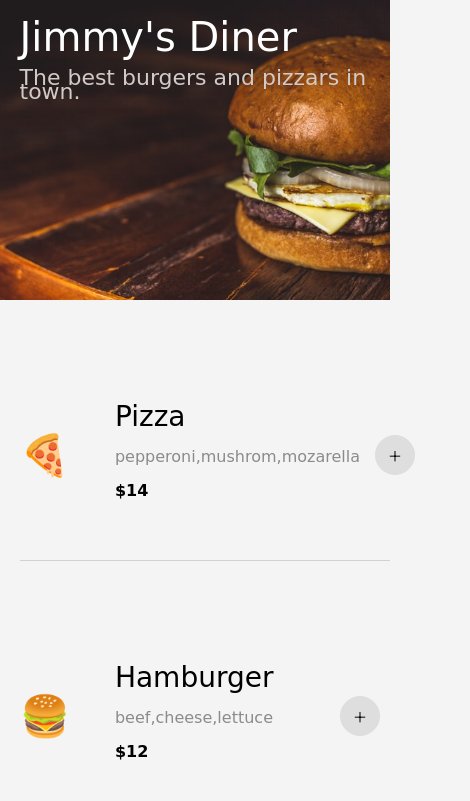
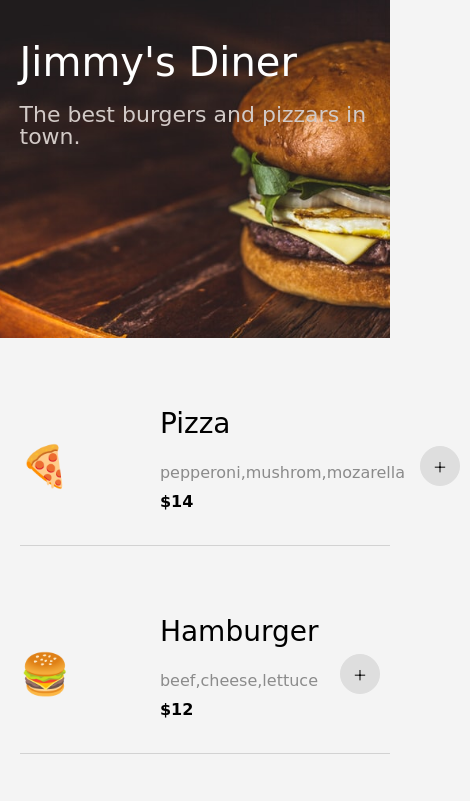
Before and after one commit to kdeb-dotcomm/final_Restaurant-Ordering-App, a plain HTML site: page index.html in a window 390 px wide. Both pictures are taken after a click on the element "Menu". Shown: the top 801 px of the page, 470 px wide, since content can reach past the window. Drawn offline with Linux system fonts and the light colour scheme; a web font is replaced by a local one.

Commit message:
responsivesness

```diff
--- a/styles.css
+++ b/styles.css
@@ -14,10 +14,10 @@ header {
     background-image: url('images/845364ecacaeaea44c5e3a8cd7159c5d52f26662.jpg');
     background-size: cover;
     background-position: center;
-    height: 300px;
+    height: 40vh;
     width: 100%;
     position: relative;
-    margin-bottom: 20px ;
+    margin-bottom: 1.25em;
 }
 .header-desc {
     position: absolute;
@@ -32,79 +32,79 @@ header {
     color: #FFFFFF;
     font-style: regular;
     font-weight: 400;
-    font-size: 40px;
-    margin-top: 10px;
+    font-size: 2.5rem;
+    margin-top: 0.625em;
     margin-bottom: 0;
-    line-height: 24px;
+    line-height: 1;
 }
 
 .header-desc p{
     color: #D2CAC7;
     font-weight: 400;
-    font-size: 22px;
+    font-size: 1.375rem;
     font-style: regular;
-    line-height: 14px;
+    line-height: 1;
 }
 
 .menu {
-    width: 40px;
-    height: 40px;
+    display: flex;
+    width: 7vh;
+    height: 5vh;
     border: 1px solid #D2D2D2;
     margin: auto;
     border-radius: 5px;
     cursor: pointer;
     background-color: #DEDEDE;
+    align-items: center;
+    justify-content: center;
 }
 
 .menu h1 {
     font-weight: 400;
-    font-size: 16px;
-    line-height: 24px;
+    font-size: 1rem;
+    line-height: 2;
     color: #000000;
-    text-align: center;
-    margin: 0;
-    padding-top: 10px;
+
 }
 
 .category-container{
     display: flex;
     align-items: center;
     justify-content: space-between;
-    padding: 15px 0;
+    padding: 0.938em 0;
     border-bottom: 1px solid #D2D2D2;
-    margin-top: 50px;
-    margin-left: 20px;
+    margin-top: 3.125em;
+    margin-left: 1.25em;
 }
 
 .category-img {
-    font-size: 40px;
+    font-size: 2.5rem;
     font-weight: 400;
-    line-height: 100px;
     font-style: regular;
-    margin-right: 30px;
+    margin-right: 1.875em;
 }
 .category-desc{
     flex: 1;
-    margin-left: 15px;
+    margin-left: 0.938em;
 }
 
 .category-desc h2{
-    font-size: 28px;
+    font-size: 1.75rem;
     font-weight: 400;
-    line-height: 17px;
+    line-height: 12px;
     color: #000000;
-    margin: 0 0 20px 0;
+    margin: 0 0 1.25em 0;
 }
 .category-desc p{
-    font-size: 16px;
+    font-size: 1rem;
     font-weight: 400;
-    line-height: 24px;
+    line-height: 15px;
     color: #8B8B8B;
-    margin: 0 0 10px 0;
+    margin: 0 0 0.625em 0;
 }
 
 .menu-price {
-    font-size: 16px;
+    font-size: 1rem;
     font-weight: bold;
     line-height: 24px;
     margin: 0;
@@ -113,12 +113,11 @@ header {
     display: flex;
     align-items: center;
     justify-content: center;
-    margin-left: 15px;
+    margin-left: 0.938em;
   }
 
 .category-plus{
-    width: 50px;
-    height: 50px;
+    /* width: vh; */
     background-color: #DEDEDE;
     border-radius: 50%;
     border: 1.5px solid #DEDEDE;
@@ -128,7 +127,7 @@ header {
     cursor: pointer;
     font-family: "Inter", sans-serif;
     font-weight: 200;
-    font-size: 32px;
+    font-size: 2rem;
     line-height: 24px;
 }
 .category-plus:hover {
```
